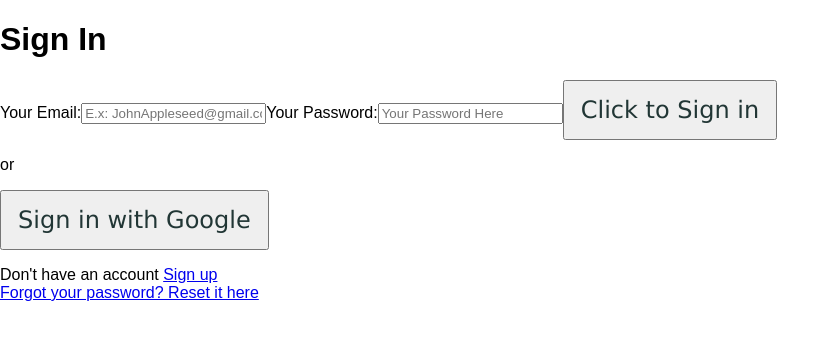
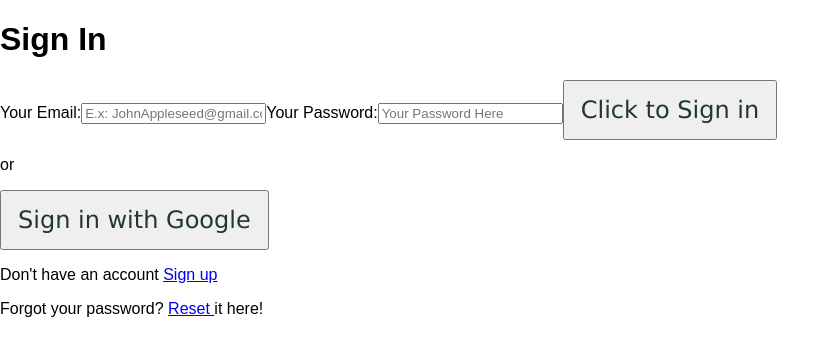
Before and after one commit to googleinterns/step120-2020, a React (Create React App) app: page /signIn in a window 1280 px wide. Shown: the top 356 px of the page, without its empty margins (0-840 px from the left). Built offline with nearby package versions, Linux system fonts and the light colour scheme; no server answers.

Commit message:
Fixed minor spacing issues in several places

```diff
--- a/src/App.js
+++ b/src/App.js
@@ -8,7 +8,7 @@ import SignUpPage from "./AuthenticationApp/MainComponents/SignUpPage";
 import UserWrappedMain from "./AuthenticationApp/MainComponents/UserWrappedMain";
 import PostCommentsDisplay from './PostCommentsDisplay/components/PostCommentsDisplay';
 
-/**Component class to render the whole comments page */
+/** Component class to render the whole comments page */
 function App () {
     return (
         <Router>
--- a/src/AuthenticationApp/MainComponents/SignInPage.js
+++ b/src/AuthenticationApp/MainComponents/SignInPage.js
@@ -7,7 +7,7 @@ const SignInPage = () => {
   const [userEmail, setUserEmail] = useState('');
   const [error, setError] = useState(null);
 
-  const signInHandler = async (event,email,password) => {
+  const signInHandler = async (event, email, password) => {
     event.preventDefault();
     authentication.signInWithEmailAndPassword(email, password).catch(error => {
         setError("Error signing in with password and email!");
@@ -70,9 +70,13 @@ const SignInPage = () => {
               Sign up
             </Link>{" "}
             <br /> {" "}
-            <Link to = "passwordReset" className="password-reset-link">
-              Forgot your password? Reset it here
-            </Link>
+            <p>
+              Forgot your password? {" "}
+              <Link to = "passwordReset" className="password-reset-link">
+                Reset {" "}
+              </Link>
+              it here!
+            </p>
           </p>
         </div>
       </div>
```
